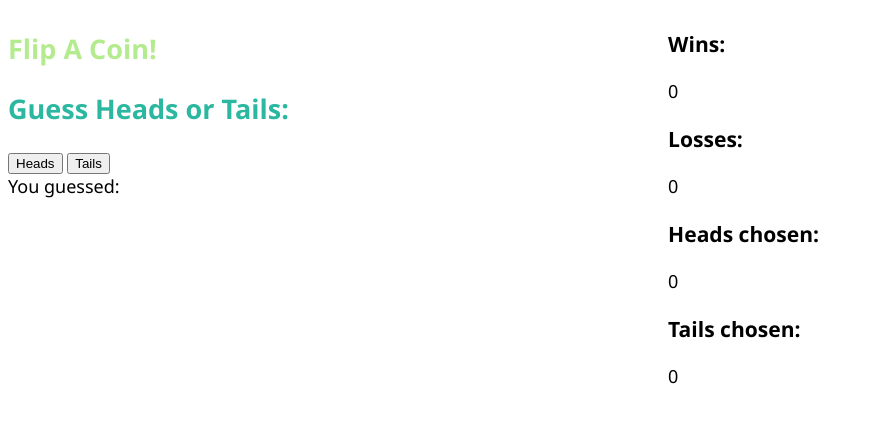
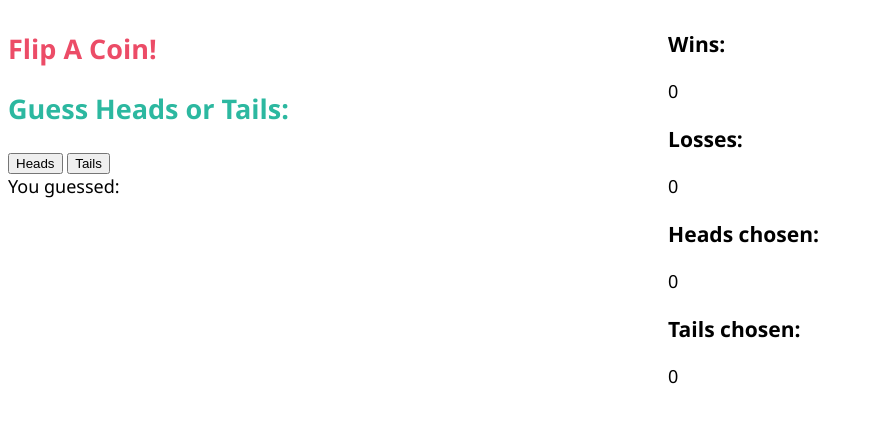
Before and after one commit to Soheila-Lotfi/coin-flip, a plain HTML site: page index.html in a window 1280 px wide. Shown: the whole page, without its empty margins (0-873 px from the left). Drawn offline with nearby package versions, Linux system fonts and the light colour scheme.

Commit message:
changed the color of h1

```diff
--- a/assets/css/style.css
+++ b/assets/css/style.css
@@ -9,7 +9,7 @@ body{
 
 h1{
 
-    color: rgb(179, 235, 142);
+    color: rgb(236, 76, 103);
 
 }
 
```
